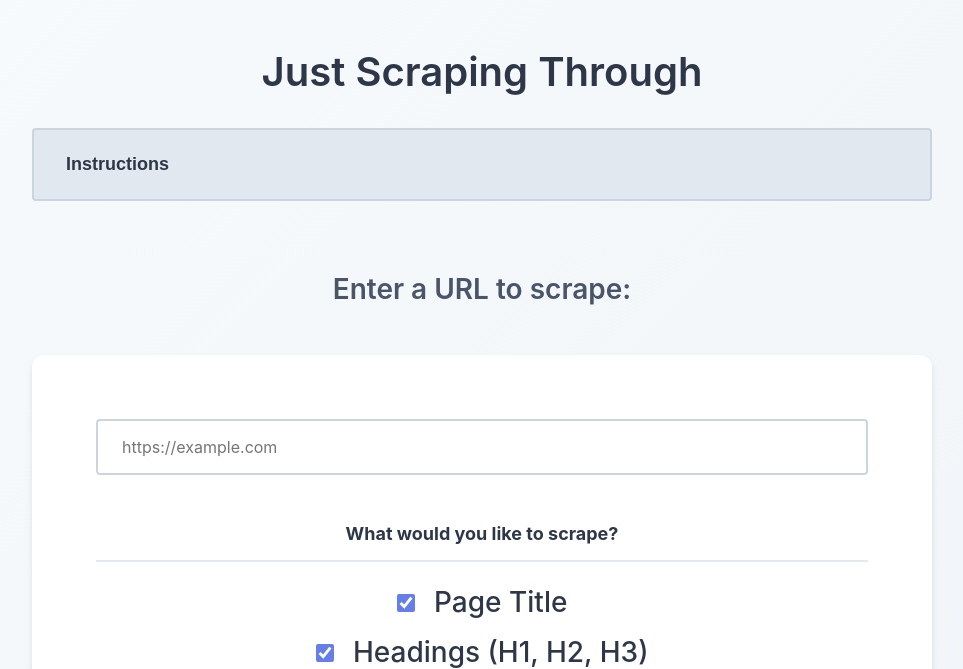
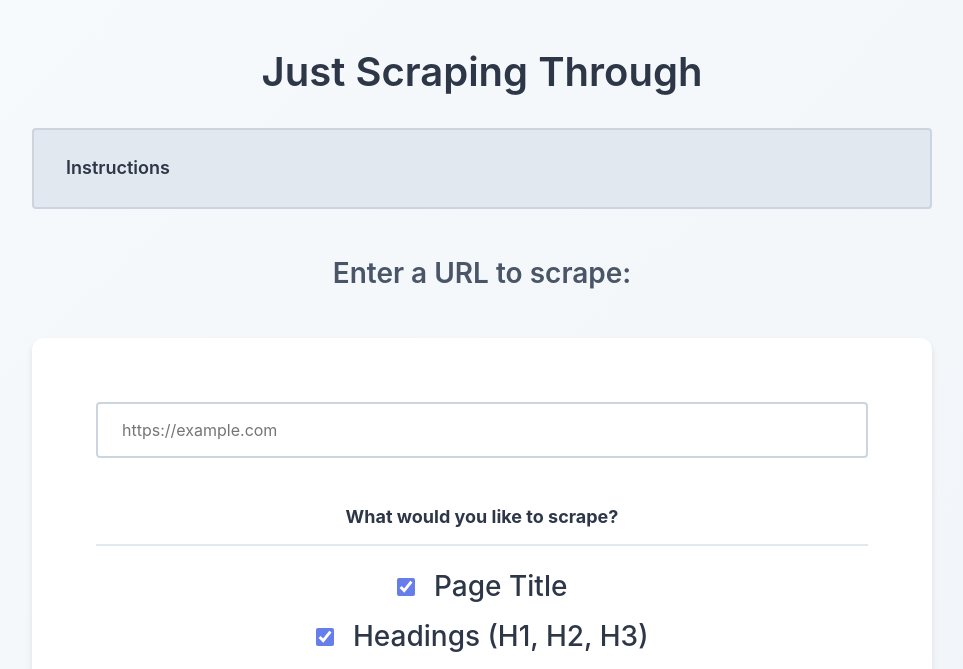
Before and after one commit to Richardv10/scrapingthrew, a Django app: page / in a window 1280 px wide. Shown: the top 669 px of the page, without its empty margins (158-1121 px from the left). Run offline with Django 5.2, Linux system fonts and the light colour scheme.

Commit message:
removed JS

```diff
--- a/scrape/static/css/style.css
+++ b/scrape/static/css/style.css
@@ -231,7 +231,11 @@ select:focus {
 }
 
 /* COLLAPSIBLE SECTION */
-.collapsible {
+details {
+    margin-bottom: var(--spacing-xl);
+}
+
+summary {
     width: 100%;
     padding: var(--spacing-lg) var(--spacing-xl);
     background-color: var(--color-gray-light);
@@ -242,30 +246,34 @@ select:focus {
     font-weight: 600;
     cursor: pointer;
     transition: all 0.3s ease;
-    text-align: left;
-    margin-bottom: var(--spacing-lg);
+    list-style: none;
+    user-select: none;
 }
 
-.collapsible:hover {
+summary:hover {
     background-color: var(--color-primary-light);
     border-color: var(--color-accent);
 }
 
-.collapsible.active {
+details[open] summary {
     background-color: var(--color-accent);
     color: white;
     border-color: var(--color-accent);
 }
 
-.content {
-    max-height: 0;
-    overflow: hidden;
-    transition: max-height 0.3s ease-out;
-    margin-bottom: var(--spacing-xl);
+details > * {
+    animation: slideDown 0.3s ease-out;
 }
 
-.content.active {
-    max-height: 500px;
+@keyframes slideDown {
+    from {
+        opacity: 0;
+        transform: translateY(-10px);
+    }
+    to {
+        opacity: 1;
+        transform: translateY(0);
+    }
 }
 
 /* RESULT LIMITS SECTION */
--- a/scrape/templates/home.html
+++ b/scrape/templates/home.html
@@ -9,12 +9,10 @@
 
 {% block content %}
     <h1>Just Scraping Through</h1>
-    <div class="instructions-container">
-        <button type="button" class="collapsible">Instructions</button>
-        <div class="content">
-            <p>Welcome to Rich's scraper tool (Alpha build v1.2) <br> This is provided "as is" and is in active development, feel free to fork the project for personal use. <br> It's built in django to make use of python modules. Providing basic DOM extraction via Beautiful Soup, and Selenium integration for dynamic content scraping. <br> Built in awareness of robots.txt, and limits recursive scraping depth to avoid overloading servers. Use responsibly! <br> I am integrating Ai features, and improving the UX, check the Github Readme for Dev diary updates NOTE: SELENIUM IS CURRENTLY NOT FUNCTIONAL ON HEROKU ECO DYNOS, SO IF THE FEATURE IS WORKING IT'S PROBABLY BECAUSE I HAVE AN INTERVIEW COMING UP </p>
-        </div>
-    </div>
+    <details class="instructions-container">
+        <summary>Instructions</summary>
+        <p>Welcome to Rich's scraper tool (Alpha build v1.2) <br> This is provided "as is" and is in active development, feel free to fork the project for personal use. <br> It's built in django to make use of python modules. Providing basic DOM extraction via Beautiful Soup, and Selenium integration for dynamic content scraping. <br> Built in awareness of robots.txt, and limits recursive scraping depth to avoid overloading servers. Use responsibly! <br> I am integrating Ai features, and improving the UX, check the Github Readme for Dev diary updates NOTE: SELENIUM IS CURRENTLY NOT FUNCTIONAL ON HEROKU ECO DYNOS, SO IF THE FEATURE IS WORKING IT'S PROBABLY BECAUSE I HAVE AN INTERVIEW COMING UP </p>
+    </details>
     <h2>Enter a URL to scrape:<h2>
 
     <form method="post" action="{% url 'scrape' %}">
@@ -281,15 +279,4 @@
 {% endblock %}
 
 {% block extra_js %}
-<script>
-    // Collapsible functionality
-    var coll = document.getElementsByClassName("collapsible");
-    for (var i = 0; i < coll.length; i++) {
-        coll[i].addEventListener("click", function() {
-            this.classList.toggle("active");
-            var content = this.nextElementSibling;
-            content.classList.toggle("active");
-        });
-    }
-</script>
 {% endblock %}
```
Also changed, not shown: 1 other file.
